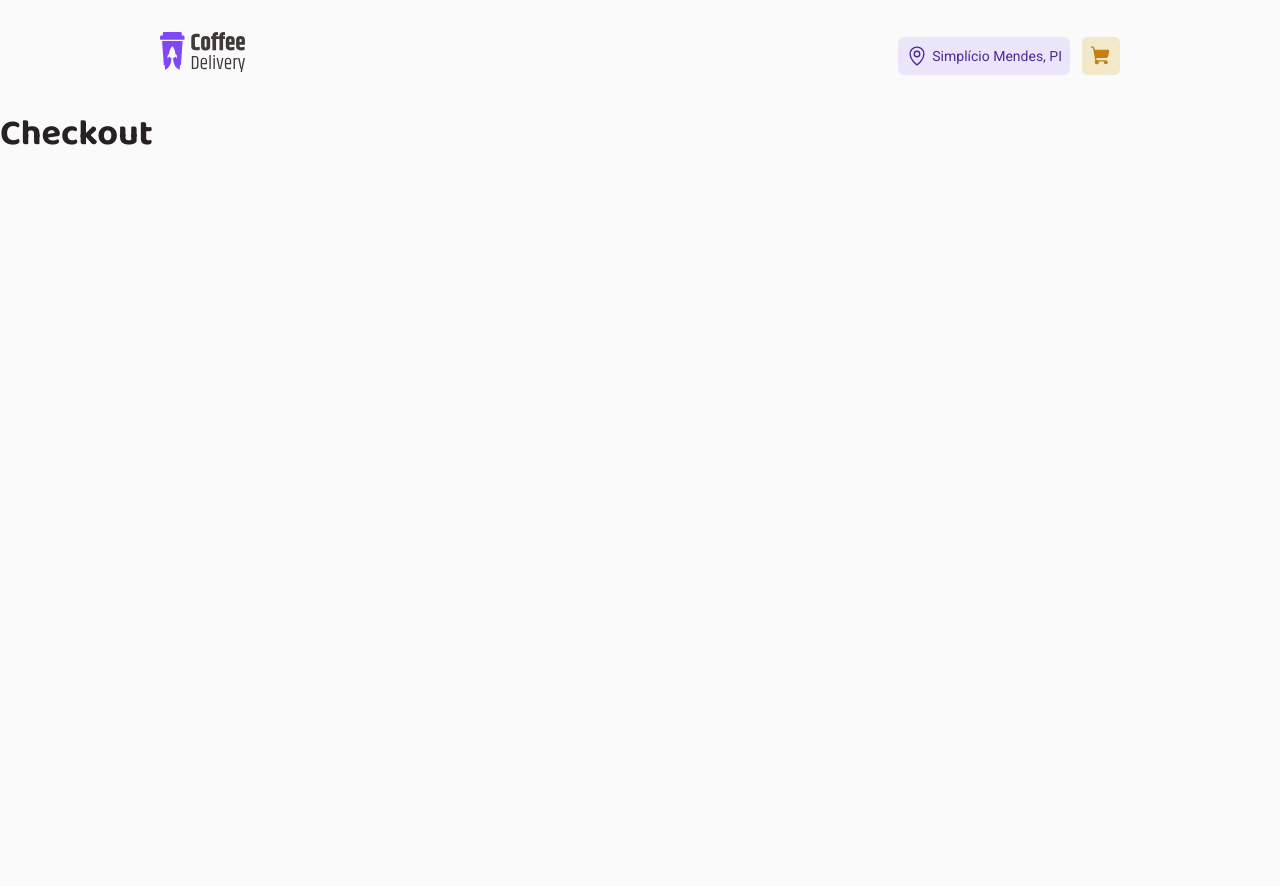
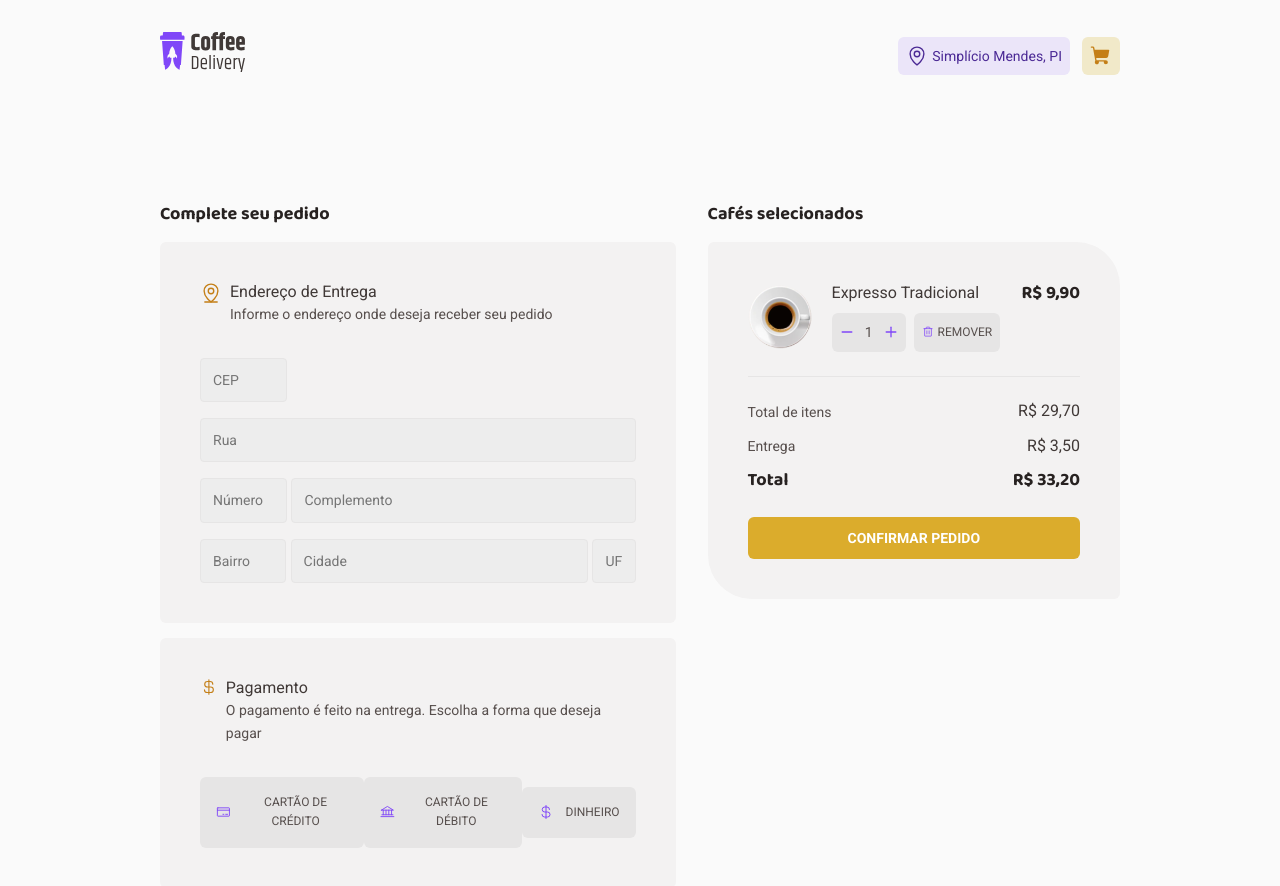
Before and after one commit to ignite-challenges/coffe-delivery-reactjs, a React (Vite) app: page /checkout in a window 1280 px wide. Shown: the top 886 px of the page. Before the commit the page ends 800 px from the top, so only its background shows below. Built offline with nearby package versions, Linux system fonts and the light colour scheme.

Commit message:
chore: checkout page styled

```diff
--- a/src/components/CoffeeCard/index.tsx
+++ b/src/components/CoffeeCard/index.tsx
@@ -6,6 +6,7 @@ import {
 } from './styles'
 
 import CoffeeImage from '../../assets/products/express-traditional.png'
+
 import { CoffeeCartInput } from '../CoffeeCartInput'
 import { ShoppingCart } from 'phosphor-react'
 
--- a/src/components/CoffeeCard/styles.ts
+++ b/src/components/CoffeeCard/styles.ts
@@ -23,6 +23,7 @@ export const CoffeeContainer = styled.div`
     color: ${(props) => props.theme['base-subtitle']};
     margin-top: 1rem;
     margin-bottom: 0.5rem;
+    text-align: center;
   }
 
   span {
@@ -82,8 +83,7 @@ export const CoffeeFooterContainer = styled.div`
 export const ShoppingCartContainer = styled.div`
   background: ${(props) => props.theme['purple-dark']};
   display: flex;
-  padding: 0 0.5rem;
-  height: 100%;
+  padding: 0.5rem;
   border-radius: 6px;
 
   :hover {
--- a/src/components/CoffeeCartInput/styles.ts
+++ b/src/components/CoffeeCartInput/styles.ts
@@ -5,9 +5,8 @@ export const CartInputContainer = styled.div`
   display: flex;
   align-items: center;
   justify-content: space-between;
-  padding: 0 0.5rem;
-  height: 100%;
-
+  padding: 0.5rem;
+  /* height: 100%; */
   border-radius: 6px;
 
   svg {
@@ -15,6 +14,12 @@ export const CartInputContainer = styled.div`
     display: flex;
     border: 0;
     color: ${(props) => props.theme.purple};
+
+    &:hover {
+      color: ${(props) => props.theme['purple-dark']};
+    }
+
+    transition: color 0.2s;
   }
 
   span {
--- a/src/pages/Checkout/index.tsx
+++ b/src/pages/Checkout/index.tsx
@@ -1,9 +1,139 @@
-import { Container } from './styles'
+import {
+  Bank,
+  CreditCard,
+  CurrencyDollar,
+  MapPinLine,
+  Trash,
+} from 'phosphor-react'
+
+import CoffeeImage from '../../assets/products/express-traditional.png'
+
+import { CoffeeCartInput } from '../../components/CoffeeCartInput'
+
+import {
+  CheckoutContainer,
+  AddressContainer,
+  SelectedProductsContainer,
+  WrapperContainer,
+  DescriptionContainer,
+  PaymentsButtonContainer,
+  AddressInputContainer,
+  ValuesInformationContainer,
+  ProductsCartContainer,
+  ProductCartActionsContainer,
+  ProductCartValueContainer,
+  ProductCartContainer,
+  InputWrapperContainer,
+} from './styles'
 
 export function Checkout() {
   return (
-    <Container>
-      <h1>Checkout</h1>
-    </Container>
+    <CheckoutContainer>
+      <AddressContainer>
+        <strong>Complete seu pedido</strong>
+        <WrapperContainer>
+          <DescriptionContainer>
+            <MapPinLine size={22} weight="regular" />
+            <div>
+              <p>Endereço de Entrega</p>
+              <span>Informe o endereço onde deseja receber seu pedido</span>
+            </div>
+          </DescriptionContainer>
+          <AddressInputContainer>
+            <InputWrapperContainer size="m">
+              <input placeholder="CEP" />
+            </InputWrapperContainer>
+            <InputWrapperContainer size="l">
+              <input placeholder="Rua" />
+            </InputWrapperContainer>
+            <div>
+              <InputWrapperContainer size="m">
+                <input placeholder="Número" />
+              </InputWrapperContainer>
+              <InputWrapperContainer size="ml">
+                <input placeholder="Complemento" />
+              </InputWrapperContainer>
+            </div>
+            <div>
+              <InputWrapperContainer size="m">
+                <input placeholder="Bairro" />
+              </InputWrapperContainer>
+              <InputWrapperContainer size="sl">
+                <input placeholder="Cidade" />
+              </InputWrapperContainer>
+              <InputWrapperContainer size="s">
+                <input placeholder="UF" />
+              </InputWrapperContainer>
+            </div>
+          </AddressInputContainer>
+        </WrapperContainer>
+        <WrapperContainer>
+          <DescriptionContainer>
+            <CurrencyDollar weight="regular" />
+            <div>
+              <p>Pagamento</p>
+              <span>
+                O pagamento é feito na entrega. Escolha a forma que deseja pagar
+              </span>
+            </div>
+          </DescriptionContainer>
+
+          <PaymentsButtonContainer>
+            <button>
+              <CreditCard weight="regular" size={16} />
+              CARTÃO DE CRÉDITO
+            </button>
+            <button>
+              <Bank weight="regular" size={16} />
+              CARTÃO DE DÉBITO
+            </button>
+            <button>
+              <CurrencyDollar weight="regular" size={16} />
+              DINHEIRO
+            </button>
+          </PaymentsButtonContainer>
+        </WrapperContainer>
+      </AddressContainer>
+      <SelectedProductsContainer>
+        <strong>Cafés selecionados</strong>
+        <WrapperContainer sidesRadiusEnds>
+          <ProductsCartContainer>
+            <img
+              src={CoffeeImage}
+              alt="Imagem meramente ilustrativa de um copo com café"
+            />
+
+            <ProductCartContainer>
+              <ProductCartValueContainer>
+                <p>Expresso Tradicional</p>
+                <strong>R$ 9,90</strong>
+              </ProductCartValueContainer>
+              <ProductCartActionsContainer>
+                <CoffeeCartInput />
+                <button>
+                  <Trash weight="regular" />
+                  REMOVER
+                </button>
+              </ProductCartActionsContainer>
+            </ProductCartContainer>
+          </ProductsCartContainer>
+          <ValuesInformationContainer>
+            <div>
+              <span>Total de itens</span>
+              <p>R$ 29,70</p>
+            </div>
+            <div>
+              <span>Entrega</span>
+              <p>R$ 3,50</p>
+            </div>
+            <div>
+              <strong>Total</strong>
+              <strong>R$ 33,20</strong>
+            </div>
+            <button>CONFIRMAR PEDIDO</button>
+          </ValuesInformationContainer>
+        </WrapperContainer>
+      </SelectedProductsContainer>
+    </CheckoutContainer>
   )
 }
--- a/src/pages/Checkout/styles.ts
+++ b/src/pages/Checkout/styles.ts
@@ -1,3 +1,252 @@
-import styled from 'styled-components'
+import styled, { css } from 'styled-components'
 
-export const Container = styled.div``
+export const CheckoutContainer = styled.form`
+  display: flex;
+  justify-content: space-between;
+
+  padding: 5.75rem 10rem;
+  gap: 2rem;
+
+  > strong {
+    font-weight: 700;
+    font-size: 1.125rem;
+    color: ${(props) => props.theme['base-subtitle']};
+    line-height: 1.3;
+  }
+
+  p {
+    font-family: 'Roboto', sans-serif;
+    font-size: 1rem;
+    font-weight: 400;
+    color: ${(props) => props.theme['base-subtitle']};
+    line-height: 1.3;
+  }
+
+  span {
+    font-family: 'Roboto', sans-serif;
+    font-size: 0.875rem;
+    font-weight: 400;
+    color: ${(props) => props.theme['base-text']};
+    line-height: 1.6;
+  }
+`
+export const AddressContainer = styled.section`
+  display: flex;
+  flex: 1;
+  flex-direction: column;
+`
+export const DescriptionContainer = styled.header`
+  display: flex;
+  gap: 0.5rem;
+  align-items: flex-start;
+
+  svg {
+    color: ${(props) => props.theme['yellow-dark']};
+  }
+`
+
+export const SelectedProductsContainer = styled.section`
+  display: flex;
+  flex: 0.8;
+  flex-direction: column;
+`
+
+interface WrapperContainerProps {
+  sidesRadiusEnds?: boolean
+}
+
+export const WrapperContainer = styled.div<WrapperContainerProps>`
+  background: ${(props) => props.theme['base-card']};
+  padding: 2.5rem;
+  margin-top: 0.938rem;
+  border-radius: 6px;
+
+  ${(props) =>
+    props.sidesRadiusEnds &&
+    css`
+      border-radius: 6px 44px;
+    `}
+`
+
+export const PaymentsButtonContainer = styled.div`
+  display: flex;
+  flex: 1;
+  align-items: center;
+  justify-content: space-between;
+
+  button {
+    display: flex;
+    align-items: center;
+    padding: 1rem;
+
+    gap: 0.75rem;
+    background: ${(props) => props.theme['base-button']};
+    border-radius: 6px;
+    border: 0;
+    margin-top: 2rem;
+
+    font-family: 'Roboto', sans-serif;
+    font-size: 0.75rem;
+    font-weight: 400;
+    color: ${(props) => props.theme['base-text']};
+    line-height: 1.6;
+
+    &:hover {
+      background: ${(props) => props.theme['base-hover']};
+
+      svg {
+        color: ${(props) => props.theme['purple-dark']};
+      }
+    }
+
+    transition: background 0.2s;
+  }
+
+  svg {
+    color: ${(props) => props.theme.purple};
+
+    transition: color 0.2s;
+  }
+`
+
+export const AddressInputContainer = styled.div`
+  display: flex;
+  margin-top: 2rem;
+  row-gap: 1rem;
+  flex-direction: column;
+
+  div {
+    display: flex;
+    gap: 1%;
+  }
+`
+
+export const ValuesInformationContainer = styled.div`
+  div {
+    display: flex;
+    align-items: center;
+    justify-content: space-between;
+    margin-top: 0.75rem;
+  }
+
+  button {
+    margin-top: 1.5rem;
+    display: flex;
+    width: 100%;
+    justify-content: center;
+    padding: 0.75rem 0;
+    border: 0;
+    border-radius: 6px;
+    background-color: ${(props) => props.theme.yellow};
+
+    color: ${(props) => props.theme.white};
+    font-family: 'Roboto', sans-serif;
+    font-size: 0.875rem;
+    font-weight: 700;
+
+    &:hover {
+      background: ${(props) => props.theme['yellow-dark']};
+    }
+
+    transition: background 0.2s;
+  }
+`
+
+export const ProductsCartContainer = styled.div`
+  display: flex;
+  align-items: center;
+  gap: 1.25rem;
+
+  border-bottom: 1px solid ${(props) => props.theme['base-button']};
+  padding-bottom: 1.5rem;
+  margin-bottom: 1.5rem;
+
+  img {
+    height: 4rem;
+    width: 4rem;
+  }
+`
+
+export const ProductCartActionsContainer = styled.div`
+  display: flex;
+  justify-content: flex-start;
+  gap: 0.5rem;
+
+  button {
+    display: flex;
+    border: 0;
+    background-color: ${(props) => props.theme['base-button']};
+    border-radius: 6px;
+    padding: 0.5rem;
+    gap: 0.25rem;
+
+    color: ${(props) => props.theme['base-text']};
+    font-family: 'Roboto', sans-serif;
+    font-size: 0.75rem;
+    font-weight: 400;
+    align-items: center;
+
+    &:hover {
+      background-color: ${(props) => props.theme['base-hover']};
+
+      svg {
+        color: ${(props) => props.theme['purple-dark']};
+      }
+    }
+
+    svg {
+      color: ${(props) => props.theme.purple};
+
+      transition: color 0.2s;
+    }
+
+    transition: background 0.2s;
+  }
+`
+export const ProductCartValueContainer = styled.div`
+  display: flex;
+  align-items: center;
+  justify-content: space-between;
+`
+
+export const ProductCartContainer = styled.div`
+  display: flex;
+  flex-direction: column;
+  row-gap: 0.5rem;
+  width: 100%;
+  justify-content: center;
+`
+
+const sizes = {
+  s: '10',
+  sl: '69',
+  m: '20',
+  ml: '79',
+  l: '100',
+} as const
+
+interface InputWrapperContainerProps {
+  size: keyof typeof sizes
+}
+
+export const InputWrapperContainer = styled.div<InputWrapperContainerProps>`
+  display: flex;
+
+  ${(props) =>
+    css`
+      width: ${sizes[props.size]}%;
+    `}
+
+  input {
+    background: ${(props) => props.theme['base-input']};
+    border-radius: 4px;
+    border: 1px solid ${(props) => props.theme['base-button']};
+    padding: 0.75rem;
+    width: 100%;
+
+    font-family: 'Roboto', sans-serif;
+    font-size: 0.875rem;
+    font-weight: 400;
+    line-height: 1.3;
+  }
+`
--- a/src/styles/global.ts
+++ b/src/styles/global.ts
@@ -22,9 +22,12 @@ export const GlobalStyle = createGlobalStyle`
 
   input {
     background: ${(props) => props.theme['base-input']};
+
+    &:focus {
+      outline: transparent;
+      box-shadow: 0 0 0 2px ${(props) => props.theme['yellow-dark']};
+    }
   }
 
-  input:focus {
-    border-color: ${(props) => props.theme['yellow-dark']};
-  }
+
 `
```
